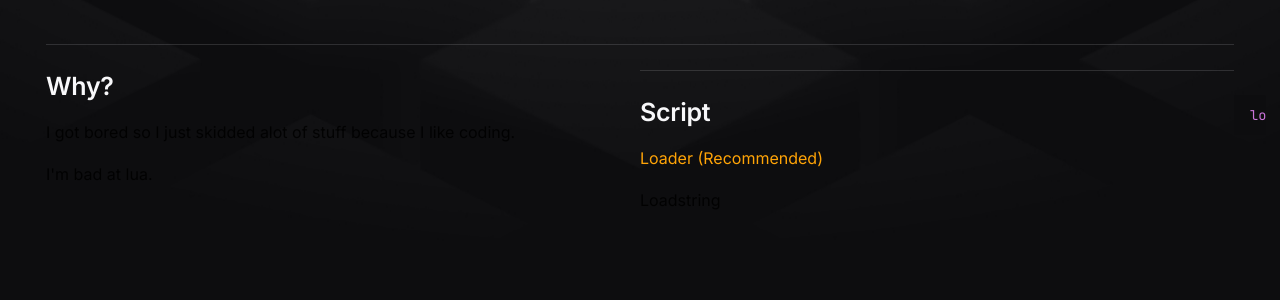
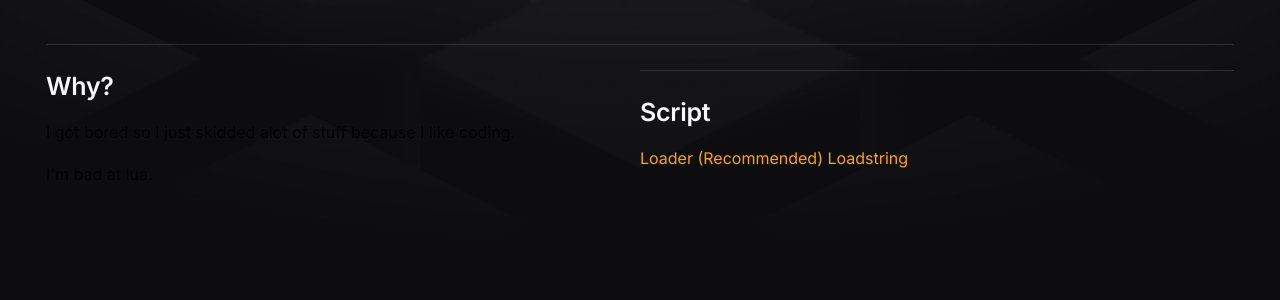
Before and after one commit to daximul/dark, an MkDocs documentation site: the page built from docs/index.md, in a window 1280 px wide. Shown: the part 1143-1443 px from the top of the page. Built offline with MkDocs 1.6.1 and Material for MkDocs 9.7.7, drawn with Linux system fonts in a browser that asks for light colours; comment, search, counter and statistics services are not loaded.

Commit message:
Update index.md

````diff
--- a/docs/index.md
+++ b/docs/index.md
@@ -39,11 +39,5 @@
 <section class="fusion-home-float">
     <h2>Script</h2>
     <a href="https://raw.githubusercontent.com/daximul/dav2/main/loadstring/loader.lua" class="arrow-link">Loader (Recommended)</a>
-    <p>
-        Loadstring
-    </p>
+    <a href="https://raw.githubusercontent.com/daximul/dav2/main/loadstring/loadstring.lua" class="arrow-link">Loadstring</a>
 </section>
-
-```Lua
-loadstring(game:HttpGet("https://raw.githubusercontent.com/daximul/dav2/main/loadstring/loader.lua"))()
-```
````
